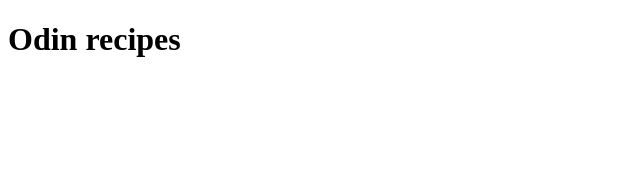
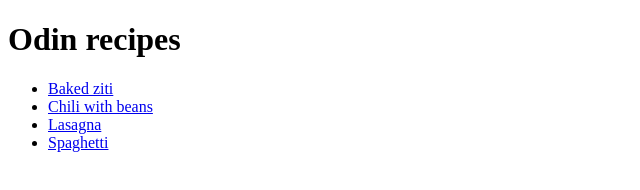
Before and after one commit to VassJanos/odin-recipes, a plain HTML site: page index.html in a window 1280 px wide. Shown: the whole page, without its empty margins (0-640 px from the left). Drawn offline with Linux system fonts and the light colour scheme.

```diff
--- a/index.html
+++ b/index.html
@@ -8,5 +8,12 @@
 
     <body>
         <h1>Odin recipes</h1>
+
+        <ul>
+            <li><a href="recipes/baked-ziti.html">Baked ziti</a></li>
+            <li><a href="recipes/chili.html">Chili with beans</a></li>
+            <li><a href="recipes/lasagna.html">Lasagna</a></li>
+            <li><a href="recipes/spaghetti.html">Spaghetti</a></li>
+        </ul>
     </body>
 </html>
```
Also changed, not shown: recipes/baked-ziti.html (+2 -0 lines), recipes/chili.html (+2 -0 lines), recipes/lasagna.html (+2 -0 lines), recipes/spaghetti.html (+2 -0 lines), img/chili.jpg (added), img/lasagna.jpg (added), img/spaghetti.jpg (added), img/ziti.jpg (added).
